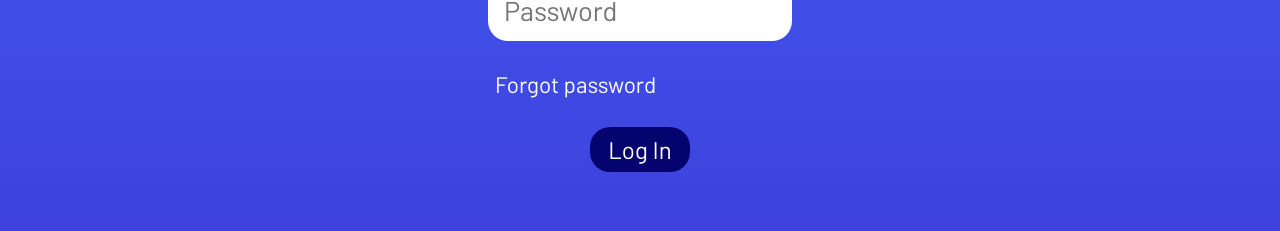
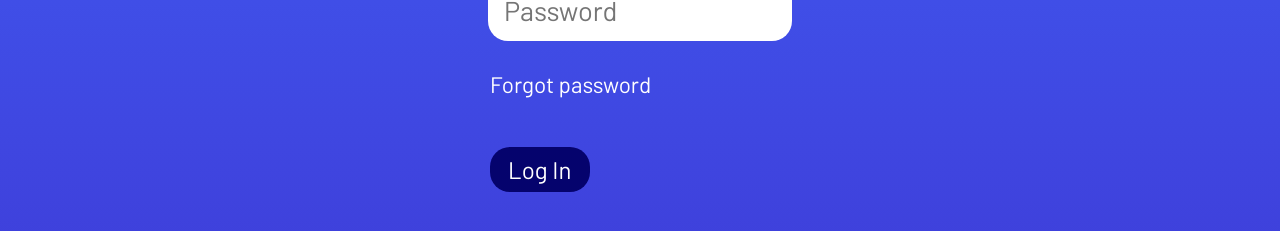
Before and after one commit to Matt-LaRochelle/gp2, a React (Create React App) app in the folder frontend/: page /login in a window 1280 px wide. Shown: the part 515-746 px from the top of the page. Built offline with nearby package versions, Linux system fonts and the light colour scheme.

Commit message:
redo bottom of login page

```diff
--- a/frontend/src/pages/login/Login.js
+++ b/frontend/src/pages/login/Login.js
@@ -63,9 +63,11 @@ const Login = () => {
                         value={password}
                         ref={passwordInputRef}
                     />
-                    <Link to="/forgot" className="loginLink">Forgot password</Link>
-                    {error && <Error error={error}/>}
-                    <button disabled={isLoading}>Log In</button>
+                    <div className='loginBottom'>
+                        <Link to="/forgot" className="loginLink">Forgot password</Link>
+                        {error && <Error error={error}/>}
+                        <button disabled={isLoading}>Log In</button>
+                    </div>
             </form>
         </div>
     )
--- a/frontend/src/pages/login/login.css
+++ b/frontend/src/pages/login/login.css
@@ -15,12 +15,15 @@
     margin-bottom: 30px;
 }
 
+.loginBottom {
+    width: 300px;
+    margin: auto;
+}
+
 .loginLink {
+    font-size: 1.4rem;
+    text-decoration: none;
     display: block;
-    font-size: 1.4rem;
-    width: 290px;
-    margin: auto;
-    text-decoration: none;
 }
 
 .loginLink:link {
@@ -33,9 +36,8 @@ color:var(--secondary);
 color:#ccc;
 }
 
-.loginForm button {
-    display: block;
-    margin: 30px auto;
+.loginBottom button {
+    margin: 50px 0px;
 }
 
 .passwordScreen {
```
